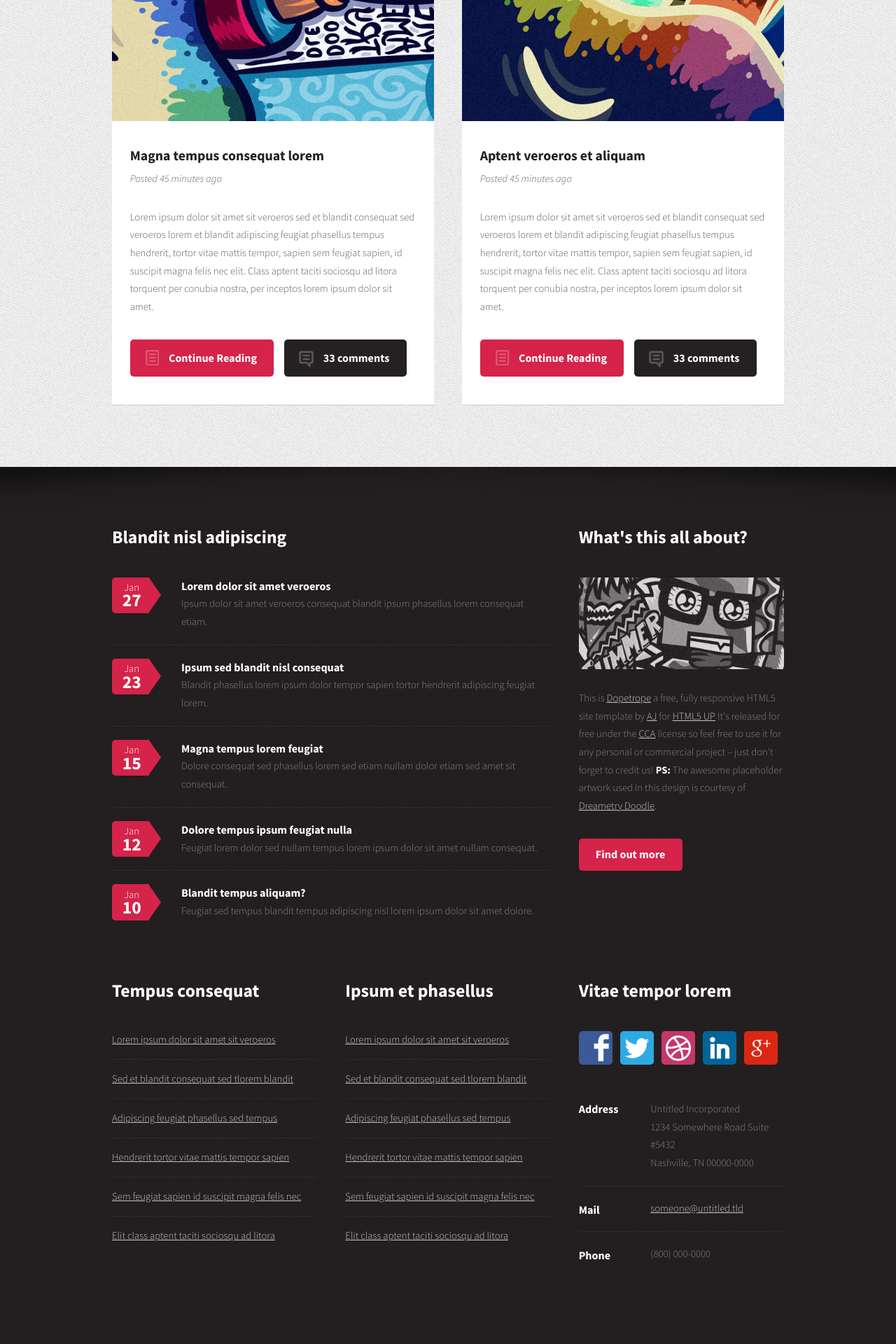
After one commit to CookieFun/SE_Fall2016, a Django app: page /blog/add-record in a window 1280 px wide. The commit adds this page. Shown: the part 1680-3600 px from the top of the page at 70% size. Run offline with Django 3.2, Linux system fonts and the light colour scheme.

Commit message:
add record--step 1

```diff
--- /dev/null
+++ b/blog/templates/add record.html
@@ -0,0 +1,359 @@
+{% load static %}
+<!DOCTYPE HTML>
+<html>
+	<head>
+		<title>国际交流</title>
+		<meta http-equiv="content-type" content="text/html; charset=utf-8" />
+		<meta name="description" content="" />
+		<meta name="keywords" content="" />
+		<link href="http://fonts.googleapis.com/css?family=Source+Sans+Pro:300,400,700,900,300italic" rel="stylesheet" />
+		<script src="{% static "js/jquery.min.js" %}"></script>
+		<script src="{% static "js/jquery.dropotron.js" %}"></script>
+		<script src="{% static "js/config.js" %}"></script>
+		<script src="{% static "js/skel.min.js" %}"></script>
+		<script src="{% static "js/skel-panels.min.js" %}"></script>
+		<link rel="stylesheet" type="text/css" href="{% static "css/skel-noscript.css" %}" />
+		<link rel="stylesheet" type="text/css" href="{% static "css/style.css" %}" />
+		<link rel="stylesheet" type="text/css" href="{% static "css/style-desktop.css" %}" />
+		<!--[if lte IE 8]><script src="js/html5shiv.js"></script><link rel="stylesheet" href="css/ie8.css" /><![endif]-->
+	</head>
+	<body class="homepage">
+
+		<!-- Header Wrapper -->
+			<div id="header-wrapper">
+				<div class="container">
+					<div class="row">
+						<div class="12u">
+
+							<!-- Header -->
+								<section id="header">
+
+									<!-- Logo -->
+										<h1><a href="#">哈工大计算机 国际合作交流</a></h1>
+
+									<!-- Nav -->
+										<nav id="nav">
+											<ul>
+												<li class="current_page_item"><a href="index">主页</a></li>
+												<li>
+													<a href="">Dropdown</a>
+													<ul>
+														<li><a href="#">Lorem ipsum dolor</a></li>
+														<li><a href="#">Magna phasellus</a></li>
+														<li><a href="#">Etiam dolore nisl</a></li>
+														<li>
+															<a href="">Phasellus consequat</a>
+															<ul>
+																<li><a href="#">Magna phasellus</a></li>
+																<li><a href="#">Etiam dolore nisl</a></li>
+																<li><a href="#">Veroeros feugiat</a></li>
+															</ul>
+														</li>
+														<li><a href="#">Veroeros feugiat</a></li>
+													</ul>
+												</li>
+												<li><a href="right-sidebar.html">Right Sidebar</a></li>
+												<li><a href="left-sidebar.html">Left Sidebar</a></li>
+												<li><a href="no-sidebar.html">No Sidebar</a></li>
+											</ul>
+										</nav>
+
+								</section>
+
+						</div>
+					</div>
+				</div>
+			</div>
+
+		<!-- Main Wrapper -->
+			<div id="main-wrapper">
+				<div class="container">
+					<div class="row">
+						<div class="12u">
+
+							<!-- Portfolio -->
+								<section>
+									<header class="major">
+										<h2>My Portfolio</h2>
+									</header>
+									<div>
+										<div class="row">
+											<div class="4u">
+												<section class="box">
+													<a href="index" class="image image-full"><img src="{% static "images/pic02.jpg" %}" alt="" /></a>
+													<header>
+														<h3>Ipsum feugiat et dolor</h3>
+													</header>
+													<p>Lorem ipsum dolor sit amet sit veroeros sed amet blandit consequat veroeros lorem blandit  adipiscing et feugiat phasellus tempus dolore ipsum lorem dolore.</p>
+													<footer>
+														<a href="#" class="button button-alt">Find out more</a>
+													</footer>
+												</section>
+											</div>
+											<div class="4u">
+												<section class="box">
+													<a href="index" class="image image-full"><img src="{% static "images/pic03.jpg" %}" alt="" /></a>
+													<header>
+														<h3>Sed etiam lorem nulla</h3>
+													</header>
+													<p>Lorem ipsum dolor sit amet sit veroeros sed amet blandit consequat veroeros lorem blandit  adipiscing et feugiat phasellus tempus dolore ipsum lorem dolore.</p>
+													<footer>
+														<a href="#" class="button button-alt">Find out more</a>
+													</footer>
+												</section>
+											</div>
+											<div class="4u">
+												<section class="box">
+													<a href="index" class="image image-full"><img src="{% static "images/pic04.jpg" %}" alt="" /></a>
+													<header>
+														<h3>Consequat et tempus</h3>
+													</header>
+													<p>Lorem ipsum dolor sit amet sit veroeros sed amet blandit consequat veroeros lorem blandit  adipiscing et feugiat phasellus tempus dolore ipsum lorem dolore.</p>
+													<footer>
+														<a href="#" class="button button-alt">Find out more</a>
+													</footer>
+												</section>
+											</div>
+										</div>
+										<div class="row">
+											<div class="4u">
+												<section class="box">
+													<a href="index" class="image image-full"><img src="{% static "images/pic05.jpg" %}" alt="" /></a>
+													<header>
+														<h3>Blandit sed adipiscing</h3>
+													</header>
+													<p>Lorem ipsum dolor sit amet sit veroeros sed amet blandit consequat veroeros lorem blandit  adipiscing et feugiat phasellus tempus dolore ipsum lorem dolore.</p>
+													<footer>
+														<a href="#" class="button button-alt">Find out more</a>
+													</footer>
+												</section>
+											</div>
+											<div class="4u">
+												<section class="box">
+													<a href="index" class="image image-full"><img src="{% static "images/pic06.jpg" %}" alt="" /></a>
+													<header>
+														<h3>Etiam nisl consequat</h3>
+													</header>
+													<p>Lorem ipsum dolor sit amet sit veroeros sed amet blandit consequat veroeros lorem blandit  adipiscing et feugiat phasellus tempus dolore ipsum lorem dolore.</p>
+													<footer>
+														<a href="#" class="button button-alt">Find out more</a>
+													</footer>
+												</section>
+											</div>
+											<div class="4u">
+												<section class="box">
+													<a href="index" class="image image-full"><img src="{% static "images/pic07.jpg" %}" alt="" /></a>
+													<header>
+														<h3>Dolore nisl feugiat</h3>
+													</header>
+													<p>Lorem ipsum dolor sit amet sit veroeros sed amet blandit consequat veroeros lorem blandit  adipiscing et feugiat phasellus tempus dolore ipsum lorem dolore.</p>
+													<footer>
+														<a href="#" class="button button-alt">Find out more</a>
+													</footer>
+												</section>
+											</div>
+										</div>
+									</div>
+								</section>
+
+						</div>
+					</div>
+					<div class="row">
+						<div class="12u">
+
+							<!-- Blog -->
+								<section>
+									<header class="major">
+										<h2>The Blog</h2>
+									</header>
+									<div>
+										<div class="row">
+											<div class="6u">
+												<section class="box">
+													<a href="index" class="image image-full"><img src="{% static "images/pic08.jpg" %}" alt="" /></a>
+													<header>
+														<h3>Magna tempus consequat lorem</h3>
+														<span class="byline">Posted 45 minutes ago</span>
+													</header>
+													<p>Lorem ipsum dolor sit amet sit veroeros sed et blandit consequat sed veroeros lorem et blandit  adipiscing feugiat phasellus tempus hendrerit, tortor vitae mattis tempor, sapien sem feugiat sapien, id suscipit magna felis nec elit. Class aptent taciti sociosqu ad litora torquent per conubia nostra, per inceptos lorem ipsum dolor sit amet.</p>
+													<footer class="actions">
+														<a href="#" class="button button-icon button-icon-1">Continue Reading</a>
+														<a href="#" class="button button-alt button-icon button-icon-2">33 comments</a>
+													</footer>
+												</section>
+											</div>
+											<div class="6u">
+												<section class="box">
+													<a href="index" class="image image-full"><img src="{% static "images/pic09.jpg" %}" alt="" /></a>
+													<header>
+														<h3>Aptent veroeros et aliquam</h3>
+														<span class="byline">Posted 45 minutes ago</span>
+													</header>
+													<p>Lorem ipsum dolor sit amet sit veroeros sed et blandit consequat sed veroeros lorem et blandit  adipiscing feugiat phasellus tempus hendrerit, tortor vitae mattis tempor, sapien sem feugiat sapien, id suscipit magna felis nec elit. Class aptent taciti sociosqu ad litora torquent per conubia nostra, per inceptos lorem ipsum dolor sit amet.</p>
+													<footer class="actions">
+														<a href="#" class="button button-icon button-icon-1">Continue Reading</a>
+														<a href="#" class="button button-alt button-icon button-icon-2">33 comments</a>
+													</footer>
+												</section>
+											</div>
+										</div>
+									</div>
+								</section>
+
+						</div>
+					</div>
+				</div>
+			</div>
+
+		<!-- Footer Wrapper -->
+			<div id="footer-wrapper">
+
+				<!-- Footer -->
+					<section id="footer" class="container">
+						<div class="row">
+							<div class="8u">
+
+								<section>
+									<header>
+										<h2>Blandit nisl adipiscing</h2>
+									</header>
+									<ul class="dates">
+										<li>
+											<span class="date">Jan <strong>27</strong></span>
+											<h3><a href="#">Lorem dolor sit amet veroeros</a></h3>
+											<p>Ipsum dolor sit amet veroeros consequat blandit ipsum phasellus lorem consequat etiam.</p>
+										</li>
+										<li>
+											<span class="date">Jan <strong>23</strong></span>
+											<h3><a href="#">Ipsum sed blandit nisl consequat</a></h3>
+											<p>Blandit phasellus lorem ipsum dolor tempor sapien tortor hendrerit adipiscing feugiat lorem.</p>
+										</li>
+										<li>
+											<span class="date">Jan <strong>15</strong></span>
+											<h3><a href="#">Magna tempus lorem feugiat</a></h3>
+											<p>Dolore consequat sed phasellus lorem sed etiam nullam dolor etiam sed amet sit consequat.</p>
+										</li>
+										<li>
+											<span class="date">Jan <strong>12</strong></span>
+											<h3><a href="#">Dolore tempus ipsum feugiat nulla</a></h3>
+											<p>Feugiat lorem dolor sed nullam tempus lorem ipsum dolor sit amet nullam consequat.</p>
+										</li>
+										<li>
+											<span class="date">Jan <strong>10</strong></span>
+											<h3><a href="#">Blandit tempus aliquam?</a></h3>
+											<p>Feugiat sed tempus blandit tempus adipiscing nisl lorem ipsum dolor sit amet dolore.</p>
+										</li>
+									</ul>
+								</section>
+
+							</div>
+							<div class="4u">
+
+								<section>
+									<header>
+										<h2>What's this all about?</h2>
+									</header>
+									<a href="index" class="image image-full"><img src="{% static "images/pic10.jpg" %}" alt="" /></a>
+									<p>
+										This is <a href="http://html5up.net/dopetrope/">Dopetrope</a> a free, fully responsive HTML5 site template by
+										<a href="http://n33.co">AJ</a> for <a href="http://html5up.net/">HTML5 UP</a> It's released for free under
+										the <a href="http://html5up.net/license/">CCA</a> license so feel free to use it for any personal or commercial project &ndash;
+										just don't forget to credit us! <strong>PS:</strong> The awesome placeholder artwork used in this design is courtesy of <a href="http://facebook.com/DreametryDoodle/">Dreametry Doodle</a>.
+									</p>
+									<footer>
+										<a href="#" class="button">Find out more</a>
+									</footer>
+								</section>
+
+							</div>
+						</div>
+						<div class="row">
+							<div class="4u">
+
+								<section>
+									<header>
+										<h2>Tempus consequat</h2>
+									</header>
+									<ul class="divided">
+										<li><a href="#">Lorem ipsum dolor sit amet sit veroeros</a></li>
+										<li><a href="#">Sed et blandit consequat sed tlorem blandit</a></li>
+										<li><a href="#">Adipiscing feugiat phasellus sed tempus</a></li>
+										<li><a href="#">Hendrerit tortor vitae mattis tempor sapien</a></li>
+										<li><a href="#">Sem feugiat sapien id suscipit magna felis nec</a></li>
+										<li><a href="#">Elit class aptent taciti sociosqu ad litora</a></li>
+									</ul>
+								</section>
+
+							</div>
+							<div class="4u">
+
+								<section>
+									<header>
+										<h2>Ipsum et phasellus</h2>
+									</header>
+									<ul class="divided">
+										<li><a href="#">Lorem ipsum dolor sit amet sit veroeros</a></li>
+										<li><a href="#">Sed et blandit consequat sed tlorem blandit</a></li>
+										<li><a href="#">Adipiscing feugiat phasellus sed tempus</a></li>
+										<li><a href="#">Hendrerit tortor vitae mattis tempor sapien</a></li>
+										<li><a href="#">Sem feugiat sapien id suscipit magna felis nec</a></li>
+										<li><a href="#">Elit class aptent taciti sociosqu ad litora</a></li>
+									</ul>
+								</section>
+
+							</div>
+							<div class="4u">
+
+								<section>
+									<header>
+										<h2>Vitae tempor lorem</h2>
+									</header>
+									<ul class="social">
+										<li class="facebook"><a href="#" class="icon48 icon48-1">Facebook</a></li>
+										<li class="twitter"><a href="http://twitter.com/n33co" class="icon48 icon48-2">Twitter</a></li>
+										<li class="dribbble"><a href="http://dribbble.com/n33" class="icon48 icon48-3">Dribbble</a></li>
+										<li class="linkedin"><a href="#" class="icon48 icon48-4">LinkedIn</a></li>
+										<li class="googleplus"><a href="#" class="icon48 icon48-6">Google+</a></li>
+									</ul>
+									<ul class="contact">
+										<li>
+											<h3>Address</h3>
+											<p>
+												Untitled Incorporated<br />
+												1234 Somewhere Road Suite #5432<br />
+												Nashville, TN 00000-0000
+											</p>
+										</li>
+										<li>
+											<h3>Mail</h3>
+											<p><a href="#">someone@untitled.tld</a></p>
+										</li>
+										<li>
+											<h3>Phone</h3>
+											<p>(800) 000-0000</p>
+										</li>
+									</ul>
+								</section>
+
+							</div>
+						</div>
+						<div class="row">
+							<div class="12u">
+
+								<!-- Copyright -->
+									<div id="copyright">
+										<ul class="links">
+											<li>&copy; Untitled	</li>
+											<li>Images: <a href="index">Dreametry Doodle</a> + <a href="http://iconify.it">Iconify.it</a></li>
+											<li>Design: <a href="http://html5up.net">HTML5 UP</a></li>
+										</ul>
+									</div>
+
+							</div>
+						</div>
+					</section>
+
+			</div>
+
+	</body>
+</html>
--- a/blog/templates/index.html
+++ b/blog/templates/index.html
@@ -53,7 +53,7 @@
 													</ul>
 												</li>
 												<li><a href="right-sidebar.html">Right Sidebar</a></li>
-												<li><a href="left-sidebar.html">Left Sidebar</a></li>
+												<li><a href="add-record">Add Record</a></li>
 												<li><a href="no-sidebar.html">No Sidebar</a></li>
 											</ul>
 										</nav>
--- a/blog/urls.py
+++ b/blog/urls.py
@@ -1,8 +1,9 @@
 from django.conf.urls import url
 
-from . import views
+from . import views,addrecord
 
 urlpatterns = [
     url(r'^$', views.index, name='index'),
  	url(r'^index$', views.index, name='index'),
+    url(r'^add-record', addrecord.redirect),
 ]
```
Also changed, not shown: blog/addrecord.py (added, +7 -0 lines).
